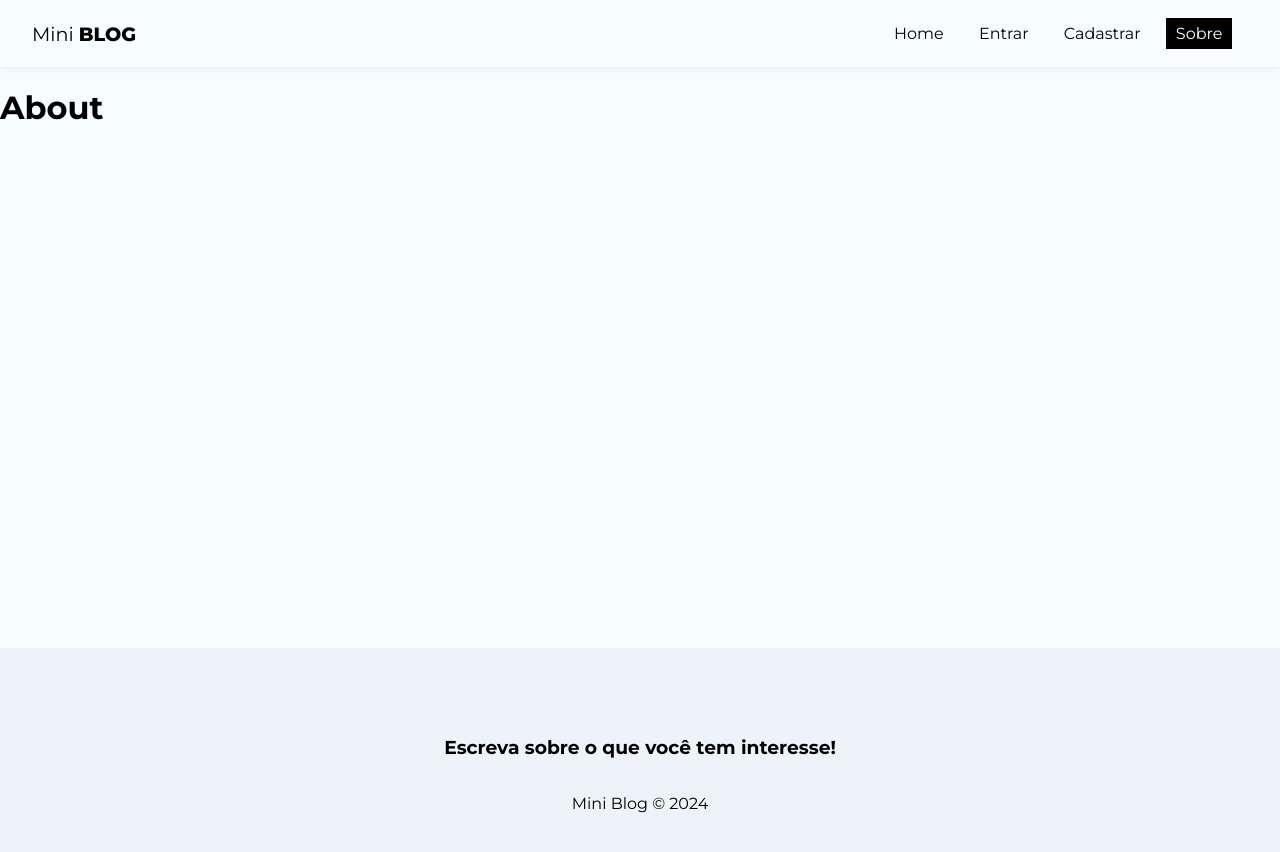
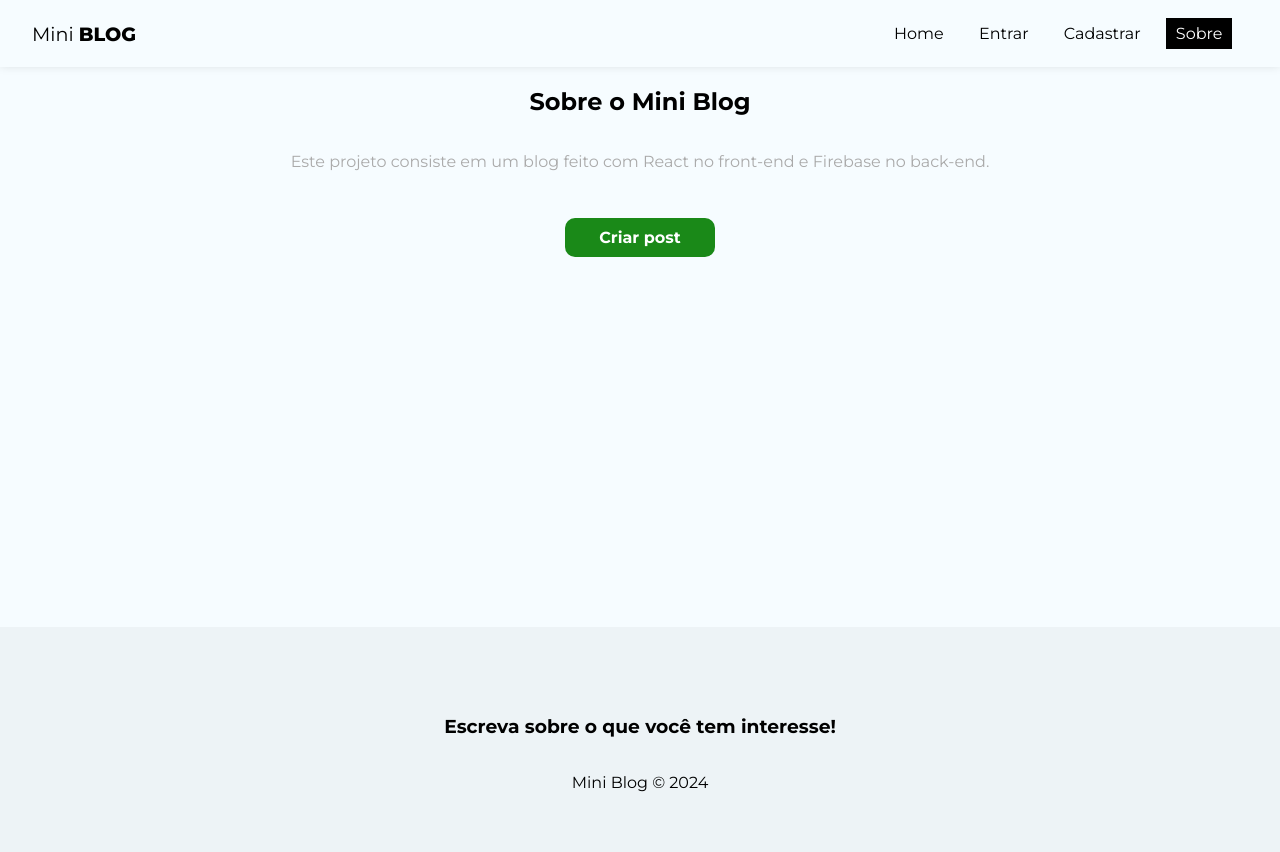
Before and after one commit to alexandrerogeriosn93/project-react-miniblog, a React (Vite) app: page /about in a window 1280 px wide. Shown: the top 852 px of the page. Built offline with nearby package versions, Linux system fonts and the light colour scheme; no server answers.

Commit message:
feat: block pages to unauthenticated user

```diff
--- a/src/App.jsx
+++ b/src/App.jsx
@@ -38,10 +38,22 @@
             <Routes>
               <Route path="/" element={<Home />} />
               <Route path="/about" element={<About />} />
-              <Route path="/login" element={<Login />} />
-              <Route path="/register" element={<Register />} />
-              <Route path="/posts/create" element={<CreatePost />} />
-              <Route path="/dashboard" element={<Dashboard />} />
+              <Route
+                path="/login"
+                element={!user ? <Login /> : <Navigate to="/" />}
+              />
+              <Route
+                path="/register"
+                element={!user ? <Register /> : <Navigate to="/" />}
+              />
+              <Route
+                path="/posts/create"
+                element={user ? <CreatePost /> : <Navigate to="/login" />}
+              />
+              <Route
+                path="/dashboard"
+                element={user ? <Dashboard /> : <Navigate to="/login" />}
+              />
             </Routes>
           </div>
           <Footer />
--- a/src/pages/About/About.jsx
+++ b/src/pages/About/About.jsx
@@ -1,9 +1,20 @@
+import { Link } from "react-router-dom";
+
 import styles from "./About.module.css";
 
 const About = () => {
   return (
-    <div>
-      <h1>About</h1>
+    <div className={styles.about}>
+      <h2>
+        Sobre o Mini <span>Blog</span>
+      </h2>
+      <p>
+        Este projeto consiste em um blog feito com React no front-end e Firebase
+        no back-end.
+      </p>
+      <Link to="/posts/create" className="btn">
+        Criar post
+      </Link>
     </div>
   );
 };
--- a/src/pages/About/About.module.css
+++ b/src/pages/About/About.module.css
@@ -0,0 +1,17 @@
+.about {
+  text-align: center;
+  display: flex;
+  flex-direction: column;
+  align-items: center;
+}
+
+.about p {
+  color: #aaa;
+  margin-bottom: 2em;
+}
+
+.about a {
+  display: block;
+  margin-top: 15px;
+  padding: 10px 15px;
+}
```
